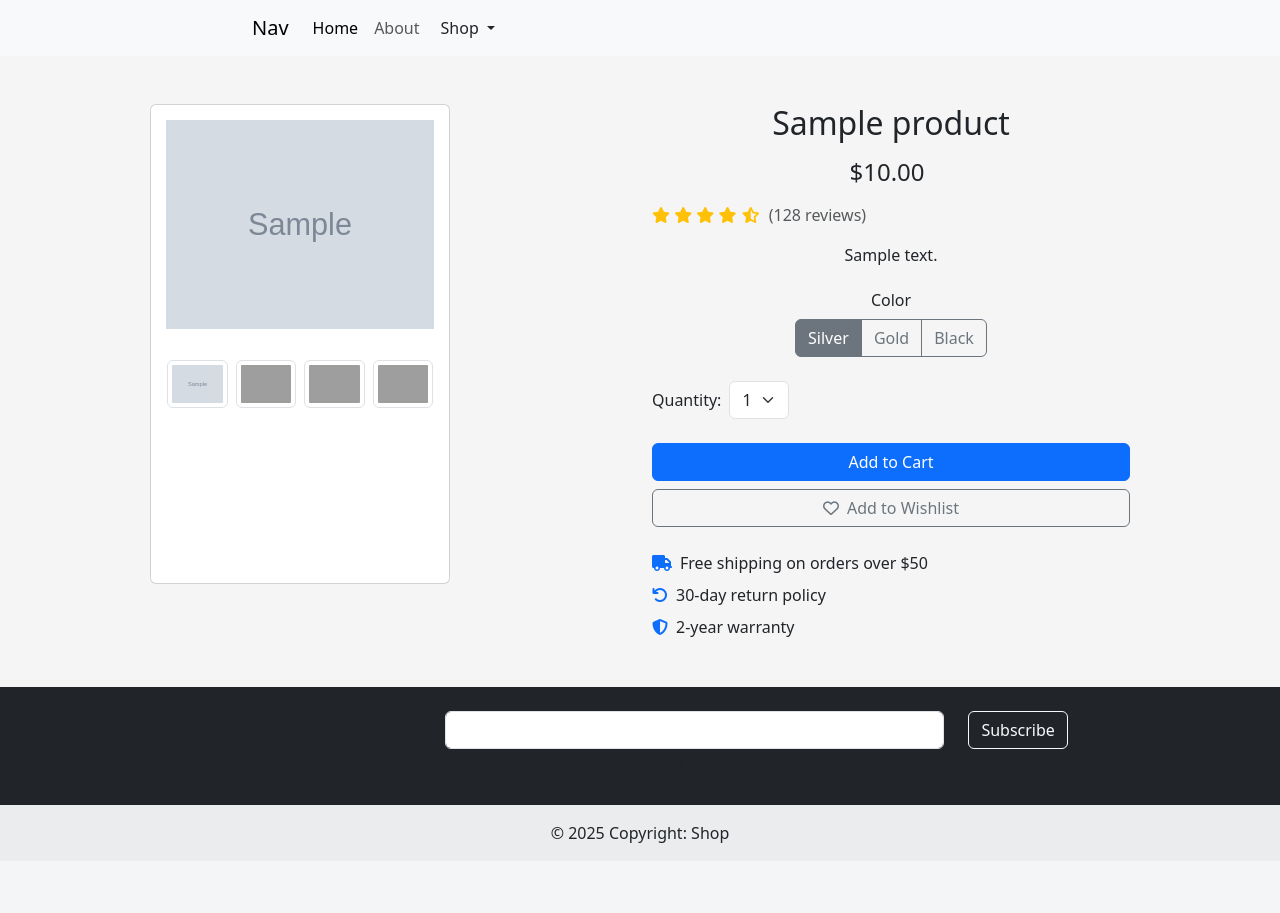
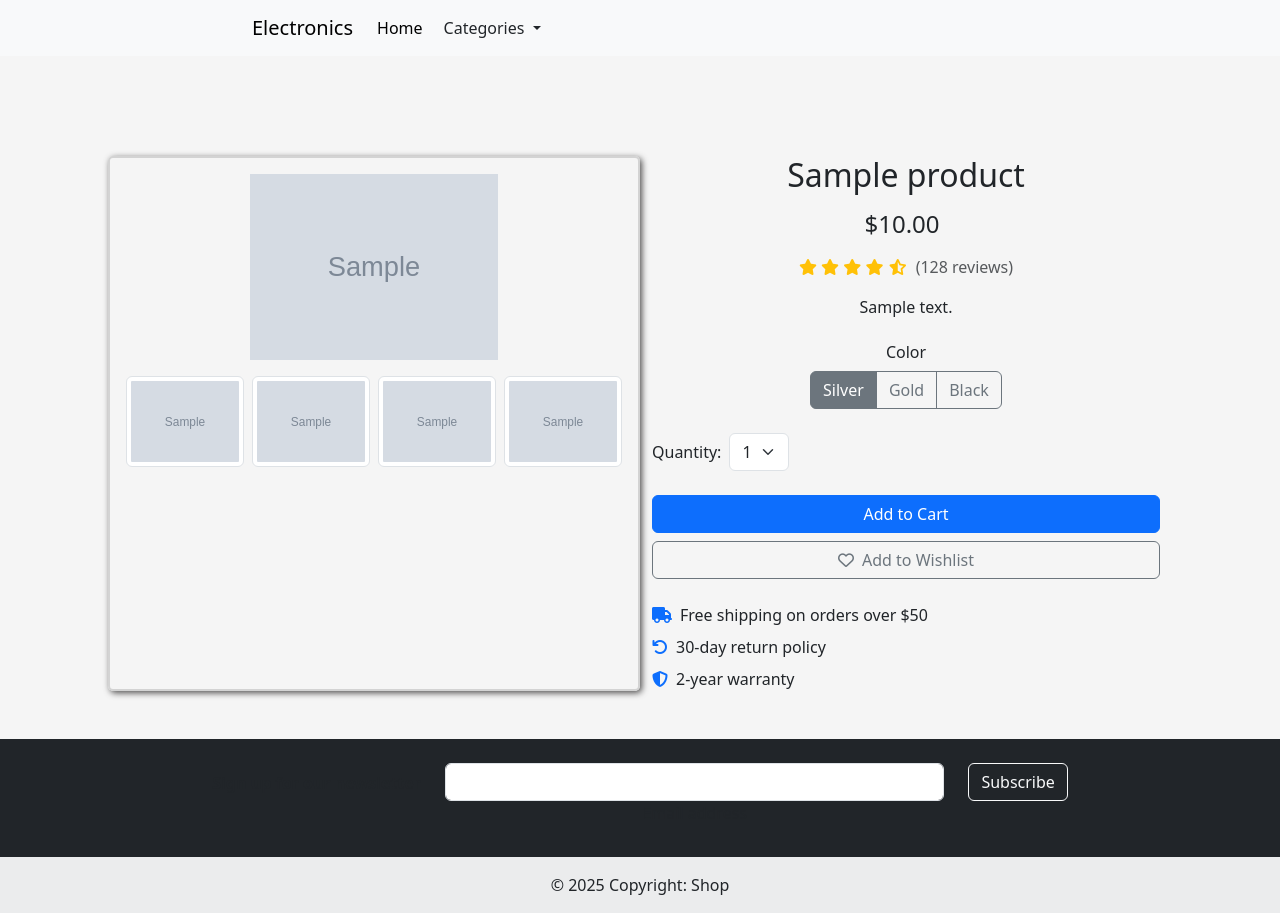
Before and after one commit to Verbal27/electronics_app, a Django app: page /product/1 in a window 1280 px wide. Before the commit the page ends 843 px from the top, so only its background shows below. Run offline with Django 5.2, Linux system fonts and the light colour scheme; tables that the repository leaves empty hold one stand-in row (values such as "Sample post"); grey boxes marked "Sample" are stand-in pictures; grey boxes are pictures that could not be loaded.

Commit message:
Implemented ProductDetailView and Fileting by Category/subcategory

```diff
--- a/electronics_app/settings.py
+++ b/electronics_app/settings.py
@@ -68,6 +68,7 @@ TEMPLATES = [
                 "django.template.context_processors.request",
                 "django.contrib.auth.context_processors.auth",
                 "django.contrib.messages.context_processors.messages",
+                "src.core.context_processors.categories_processor",
             ],
         },
     },
@@ -85,7 +86,7 @@ DATABASES = {
         "NAME": config("DB_NAME"),
         "USER": config("DB_USER"),
         "PASSWORD": config("DB_PASSWORD"),
-        "HOST": config("DB_HOST"),
+        "HOST": config("DB_HOST", "127.0.0.1"),
         "PORT": config("DB_PORT", "3306"),
     }
 }
--- /dev/null
+++ b/src/core/context_processors.py
@@ -0,0 +1,5 @@
+from src.core.models.category import Category
+
+
+def categories_processor(request):
+    return {"categories": Category.objects.prefetch_related("subcategories").all()}
--- a/src/core/models/subcategory.py
+++ b/src/core/models/subcategory.py
@@ -4,7 +4,9 @@ from .category import Category
 
 class Subcategory(models.Model):
     name = models.CharField(max_length=120)
-    category = models.ForeignKey(Category, on_delete=models.CASCADE)
+    category = models.ForeignKey(
+        Category, on_delete=models.CASCADE, related_name="subcategories"
+    )
 
     class Meta:
         verbose_name = "Subcategory"
--- a/src/website/static/css/style.css
+++ b/src/website/static/css/style.css
@@ -1,5 +1,5 @@
 .container {
-  padding: 150px;
+  padding: 7.5rem;
   text-align: center;
   background: var(--bs-highlight-color);
   max-width: -webkit-fill-available;
@@ -25,6 +25,7 @@
   min-width: 300px;
   max-width: 300px;
   height: 30rem;
+  border: 2px solid lightgrey !important;
 }
 .card-body {
   display: flex;
@@ -49,11 +50,14 @@
   overflow: hidden;
   text-overflow: ellipsis;
 }
+.card-description {
+  text-align: center;
+  white-space: nowrap;
+  overflow: hidden;
+  text-overflow: clip;
+}
 .card-text {
   text-align: center;
-}
-.card-description {
-  text-align: center !important;
 }
 .card-body {
   height: 50%;
@@ -63,9 +67,32 @@
   padding: 5%;
 }
 .py-5 {
-    background: whitesmoke;
-    height: -webkit-fill-available;
+  background: whitesmoke;
+  height: -webkit-fill-available;
 }
 .text-body {
   text-decoration: none;
 }
+.detail-card-img-top {
+  width: 50%;
+}
+.img-thumbnail {
+  margin-top: 1rem;
+}
+.colmn {
+  box-shadow: 2px 2px 6px rgb(80, 79, 79);
+  border: 2px solid lightgrey;
+  border-radius: 5px;
+  padding: 1rem;
+  margin-bottom: 0px !important;
+}
+
+.stars {
+  justify-content: center;
+}
+.big-row {
+  margin-top: 5%;
+}
+.quantity-mb {
+  margin-bottom: 5px !important;
+}
--- a/src/website/templates/inc/navbar.html
+++ b/src/website/templates/inc/navbar.html
@@ -1,31 +1,36 @@
 <nav class="navbar navbar-expand-lg bg-body-tertiary" style="--bs-navbar-padding-x: 15rem;">
   <div class="container-fluid">
-    <a class="navbar-brand" href="#">Nav</a>
-    <button class="navbar-toggler" type="button" data-bs-toggle="collapse" data-bs-target="#navbarNav" aria-controls="navbarNav" aria-expanded="false" aria-label="Toggle navigation">
+    <a class="navbar-brand" href="/">Electronics</a>
+
+    <button class="navbar-toggler" type="button" data-bs-toggle="collapse"
+      data-bs-target="#navbarNav" aria-controls="navbarNav"
+      aria-expanded="false" aria-label="Toggle navigation">
       <span class="navbar-toggler-icon"></span>
     </button>
+
     <div class="collapse navbar-collapse" id="navbarNav">
       <ul class="navbar-nav">
-        <li class="nav-item">
-          <a class="nav-link active" aria-current="page" href="{{"/"}}">Home</a>
+        <li class="nav-item"><a class="nav-link active" href="/">Home</a></li>
+
+        <li class="nav-item dropdown" style="align-content: center;">
+          <button class="btn btn-white dropdown-toggle"  data-bs-toggle="dropdown" aria-expanded="false">
+            Categories
+          </button>
+          <ul class="dropdown-menu dropdown-menu-dark">
+            {% for c in categories %}
+              <li>
+                <a class="dropdown-item" href="{% url 'category_products' c.id %}">{{ c.name }}</a>
+                {% if c.subcategories.all %}
+                  <ul class="dropdown-submenu list-unstyled ms-3">
+                    {% for sub in c.subcategories.all %}
+                      <li><a class="dropdown-item" href="{% url 'subcategory_products' sub.id %}">{{ sub.name }}</a></li>
+                    {% endfor %}
+                  </ul>
+                {% endif %}
+              </li>
+            {% endfor %}
+          </ul>
         </li>
-        <li class="nav-item">
-          <a class="nav-link" href="#">About</a>
-        </li>
-        <div class="collapse navbar-collapse" id="navbarNavDarkDropdown">
-          <ul class="navbar-nav">
-            <li class="nav-item dropdown">
-              <button class="btn btn-white dropdown-toggle" data-bs-toggle="dropdown" aria-expanded="false">
-                Shop
-              </button>
-              <ul class="dropdown-menu dropdown-menu-dark">
-                <li><a class="dropdown-item" href="#">Action</a></li>
-                <li><a class="dropdown-item" href="#">Another action</a></li>
-                <li><a class="dropdown-item" href="#">Something else here</a></li>
-              </ul>
-            </li>
-          </ul>
-        </div>
       </ul>
     </div>
   </div>
--- a/src/website/templates/product_detail.html
+++ b/src/website/templates/product_detail.html
@@ -4,24 +4,24 @@
 <link href="https://cdnjs.cloudflare.com/ajax/libs/font-awesome/6.4.2/css/all.min.css" rel="stylesheet">
 
 <div class="container py-5">
-    <div class="row">
+    <div class="row big-row">
         <!-- Product Images -->
-        <div class="col-md-6 mb-4">
-            <div class="card">
-                <img src="{{product.image.url}}" class="card-img-top" alt="Product Image">
+        <div class="col-md-6 mb-4 colmn">
+            <div class="detail-card">
+                <img src="{{product.image.url}}" class="detail-card-img-top" alt="Product Image">
                 <div class="card-body">
                     <div class="row g-2">
                         <div class="col-3">
                             <img src="{{product.image.url}}" class="img-thumbnail" alt="Thumbnail 1">
                         </div>
                         <div class="col-3">
-                            <img src="product.image.url" class="img-thumbnail" alt="Thumbnail 2">
+                            <img src="{{product.image.url}}" class="img-thumbnail" alt="Thumbnail 2">
                         </div>
                         <div class="col-3">
-                            <img src="product.image.url" class="img-thumbnail" alt="Thumbnail 3">
+                            <img src="{{product.image.url}}" class="img-thumbnail" alt="Thumbnail 3">
                         </div>
                         <div class="col-3">
-                            <img src="product.image.url" class="img-thumbnail" alt="Thumbnail 4">
+                            <img src="{{product.image.url}}" class="img-thumbnail" alt="Thumbnail 4">
                         </div>
                     </div>
                 </div>
@@ -36,7 +36,7 @@
             </div>
 
             <div class="mb-3">
-                <div class="d-flex align-items-center">
+                <div class="d-flex stars align-items-center">
                     <div class="text-warning me-2">
                         <i class="fas fa-star"></i>
                         <i class="fas fa-star"></i>
--- a/src/website/views/product_detail.py
+++ b/src/website/views/product_detail.py
@@ -7,21 +7,8 @@ class ProductDetailView(DetailView):
     template_name = "product_detail.html"
     context_object_name = "product"
 
-    def get_queryset(self):
-        return super().get_queryset().select_related("subcategory")
-
     def get_context_data(self, **kwargs):
         context = super().get_context_data(**kwargs)
         product = self.get_object()
-
-        if product.subcategory_id:  # type: ignore
-            related_qs = (
-                Product.objects.filter(subcategory_id=product.subcategory_id)  # type: ignore
-                .exclude(pk=product.pk)
-                .order_by("-id")[:4]
-            )
-        else:
-            related_qs = Product.objects.none()
-
-        context["related_products"] = related_qs
+        context["related_products"] = product
         return context
```
Also changed, not shown: src/website/urls/base.py (+10 -0 lines), src/website/views/__init__.py (+7 -2 lines), src/website/views/homepage.py (+20 -0 lines), media/products/10263818.webp (added), media/products/10282705.webp (added), media/products/10290002.webp (added), src/core/migrations/0005_alter_subcategory_category.py (added), src/website/static/images/10263818.webp (added), src/website/static/images/10282705.webp (added), src/website/static/images/10290002.webp (added), 1 other file.
